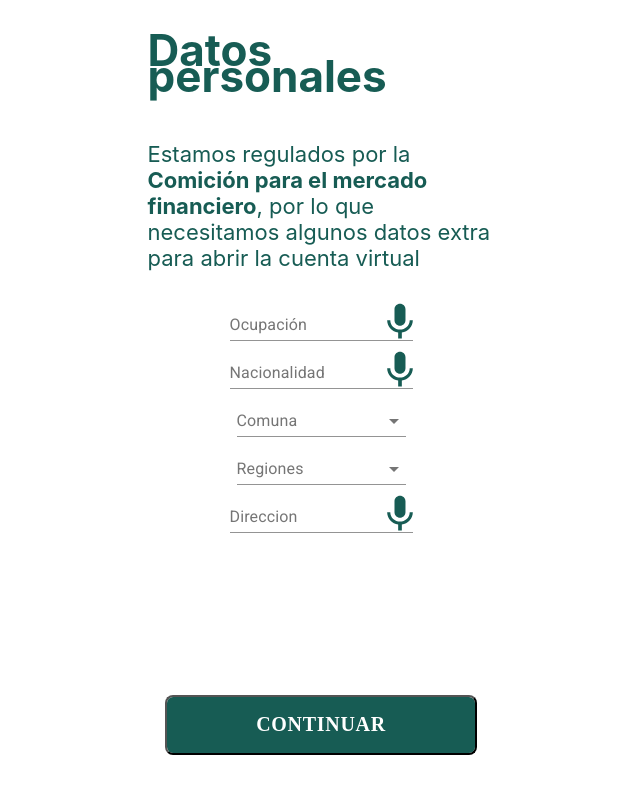
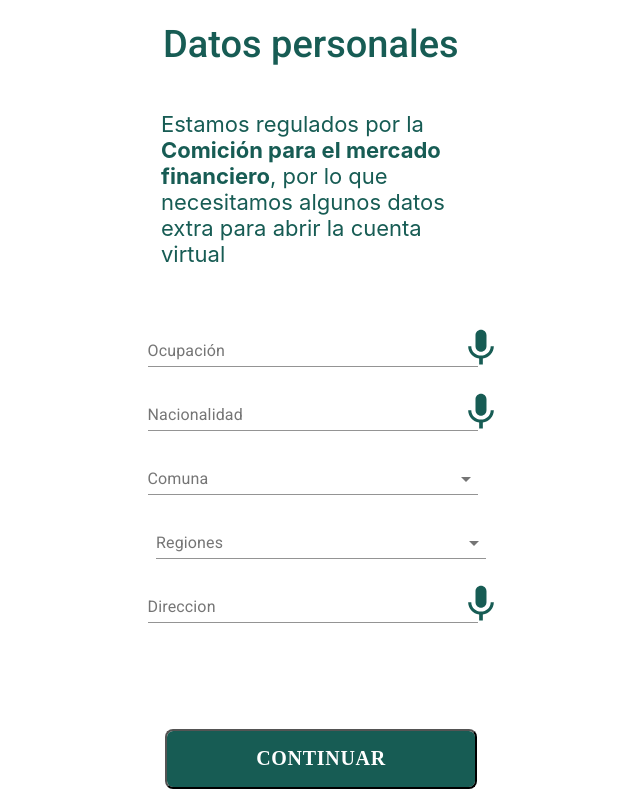
Before and after one commit to veronicaurrutia/scl012-tenpo, a React (Create React App) app: page /data in a window 1280 px wide. Shown: the whole page, without its empty margins (319-959 px from the left). Built offline with nearby package versions, Linux system fonts and the light colour scheme.

Commit message:
cambios estilos generales

```diff
--- a/src/assets/css/Data.css
+++ b/src/assets/css/Data.css
@@ -3,14 +3,6 @@ form.makeStyles-root-1 {
     justify-content: center;
     align-items: center;
     flex-direction: column;
-}
-.button{
-    margin-top: 30px;
-}
-.container-button{
-    display: flex;
-
-    align-items: center;
 }
 
 .container-data{
@@ -19,22 +11,36 @@ form.makeStyles-root-1 {
     color: #175C54;
     font-size: 22px;
     line-height: 26px;
-    width: 320px;
     display: flex;
     justify-content: center;
     align-items: center;
     flex-direction: column;
-
 }
-
+.container-data h1{
+    width: 320px;
+    font-size: 38px;
+    font-family: Roboto;
+    font-style: normal;
+    font-weight: 500;
+    font-size: 38px;
+    line-height: 38px;
+    text-indent: 2px;
+    font-feature-settings: 'liga' off;
+}
+.container-data p{
+    width: 320px;
+    margin-bottom: 2em;
+}
 
 .container-da{
     position: relative;
+}
 
- }
- .container-da img {
-     position: absolute;
-     top: 10px;
-     right: 0px;
-
- }
+.container-da img {
+    position: absolute;
+    top: 10px;
+    right: 0px;
+}
+.data-button{
+    margin-top: 4em;
+}
--- a/src/assets/css/button.css
+++ b/src/assets/css/button.css
@@ -7,5 +7,6 @@
     letter-spacing: 0.7px;
     color: #FFFFFF;
     text-transform: uppercase;
-    margin-bottom: 10px;
+    /* margin-bottom: 10px; */
+    margin-top: 10px;
 }
--- a/src/assets/css/home.css
+++ b/src/assets/css/home.css
@@ -48,7 +48,7 @@
 .container-button-home{
     display: flex;
     flex-direction: column;
-    margin-top:2em;
+    margin-top: 6em;
 }
 .sigIn-btn{
     width: 312px;
--- a/src/assets/css/id.css
+++ b/src/assets/css/id.css
@@ -54,3 +54,7 @@
     color: #175C54;
     margin-top: 35px;
 }
+
+.id-btn{
+    margin-top: 4em;
+}
--- a/src/assets/css/registry.css
+++ b/src/assets/css/registry.css
@@ -12,6 +12,12 @@
     color: #175C54;
     font-weight: 500;
     width: 320px;
+    font-family: Roboto;
+    font-style: normal;
+    font-size: 38px;
+    line-height: 38px;
+    text-indent: 2px;
+    font-feature-settings: 'liga' off;
 }
 
 .container-registry p{
--- a/src/assets/css/verification.css
+++ b/src/assets/css/verification.css
@@ -37,7 +37,7 @@
 .container-btn{
     display: flex;
     flex-direction: column;
-    margin-top: 80px;
+    margin-top: 12em;
 }
 .code-btn{
     width: 312px;
@@ -48,7 +48,7 @@
     font: Bold 20px/17px Gotham;
     letter-spacing: 0.7px;
     color:  #175C54;
-    margin-bottom: 25px;
+    /* margin-bottom: 25px; */
 }
 
 .container-img{
--- a/src/assets/css/welcome.css
+++ b/src/assets/css/welcome.css
@@ -49,7 +49,7 @@
 .container-button{
     display: flex;
     flex-direction: column;
-    margin-top: 6em;
+    margin-top: 4em;
 }
 .sigIn-btn{
     width: 312px;
@@ -61,5 +61,6 @@
     letter-spacing: 0.7px;
     color:  #175C54;
     text-transform: uppercase;
+    margin-top: 10px;
 
 }
--- a/src/components/Data.jsx
+++ b/src/components/Data.jsx
@@ -5,7 +5,6 @@ import { Link } from "react-router-dom";
 import { makeStyles } from '@material-ui/core/styles';
 import TextField from '@material-ui/core/TextField';
 import mic from '../assets/img/mic.svg';
-import Shape from '../assets/img/Shape.svg';
 
 const currencies = [
   {
@@ -151,7 +150,9 @@ const useStyles = makeStyles((theme) => ({
     "& .MuiInput-underline:after": {
       borderBottomColor: "#175C54",
     },
-
+    "& .MuiFormControl-root": {
+      width: '15em',
+    }
   },
 }));
 
@@ -162,13 +163,12 @@ export default function BasicTextFields() {
   const handleChange = (event) => {
     setCurrency(event.target.value);
   };
+  return (
 
-  return (
+    <div className="container-data">
+        <h1 >Datos personales</h1>
+        <p>Estamos regulados por la <strong>Comición para el mercado financiero</strong>, por lo que necesitamos algunos datos extra para abrir la cuenta virtual</p>
     <form className={classes.root} noValidate autoComplete="off">
-<div  className="container-data">
-<h1 >Datos personales</h1>
-<p>Estamos regulados por la <strong>Comición para el mercado financiero</strong>,
-por lo que necesitamos algunos datos extra para abrir la cuenta virtual</p>
       <div className="container-da">
           <TextField id="standard-basic" label="Ocupación" />
           <img src={mic}/>
@@ -178,23 +178,16 @@ por lo que necesitamos algunos datos extra para abrir la cuenta virtual</p>
         <img src={mic}/>
       </div>
       <div className="container-da">
-          <TextField
-          id="standard-select-currency-native"
-          select
-          label="Comuna"
-          value={currency}
-          onChange={handleChange}
+          <TextField id="standard-select-currency-native" select label="Comuna" value={currency} onChange={handleChange}
             SelectProps={{
               native: true,
-          }}
-        >
+            }}>
             {currencies.map((option) => (
               <option key={option.value} value={option.value}>
                 {option.label}
               </option>
             ))}
           </TextField>
-
       </div>
           <TextField
             id="standard-select-currency-native"
@@ -204,8 +197,7 @@ por lo que necesitamos algunos datos extra para abrir la cuenta virtual</p>
             onChange={handleChange}
             SelectProps={{
               native: true,
-          }}
-        >
+            }}>
             {currencies.map((option) => (
               <option key={option.value} value={option.value}>
                 {option.label}
@@ -216,12 +208,14 @@ por lo que necesitamos algunos datos extra para abrir la cuenta virtual</p>
         <TextField id="standard-basic" label="Direccion" />
         <img src={mic}/>
       </div>
-      <div className='container-button'>
+      </form>
+      <div className='data-button'>
         <Link to="/phone">
         <ButtonPrimary title='Continuar'/>
         </Link>
       </div>
     </div>
-        </form>
+
+
   );
 }
--- a/src/components/Id.jsx
+++ b/src/components/Id.jsx
@@ -44,7 +44,7 @@ function getModalStyle() {
 
 const useStyles = makeStyles(theme => ({
   paper: {
-    width: 400,
+    width: 313,
     backgroundColor: theme.palette.background.paper,
     boxShadow: theme.shadows[3],
     padding: theme.spacing(5),
@@ -118,11 +118,10 @@ const Id = () => {
         label="Acepto conforme los terminos y condiciones del servicio."
         labelPlacement="end"
       />
-    <div className='container-btn'>
+        <div className='id-btn'>
           <Link to="/data">
-            <ButtonPrimary   title='CONTINUAR'/>
+            <ButtonPrimary title='CONTINUAR'/>
           </Link>
-
         </div>
     </div>
   )
--- a/src/components/ValidationSMS.jsx
+++ b/src/components/ValidationSMS.jsx
@@ -54,7 +54,7 @@ const ValidationWS = () => {
             <Link to='/validarWS'>
               <button className='enviar-codigo'>ENVIAR CODIGO DE NUEVO</button>
             </Link>
-            <Link to="/registrarse">
+            <Link to="/home">
                 <ButtonPrimary title='Continuar'/>
             </Link>
           </div>
--- a/src/components/ValidationWS.jsx
+++ b/src/components/ValidationWS.jsx
@@ -54,7 +54,7 @@ const ValidationWS = () => {
             <Link to='/validarWS'>
               <button className='enviar-codigo'>ENVIAR CODIGO DE NUEVO</button>
             </Link>
-            <Link to="/registrarse">
+            <Link to="/home">
                 <ButtonPrimary title='Continuar'/>
             </Link>
           </div>
--- a/src/components/Verification.jsx
+++ b/src/components/Verification.jsx
@@ -43,10 +43,10 @@ const Verification = () => {
         <div className='container-btn'>
           <button className='code-btn'>ENVIAR CÓDIGO DE NUEVO</button>
           <Link to="/home">
-            <ButtonPrimary   title='CONOCER TENPO'/>
+            <ButtonPrimary  title='CONOCER TENPO'/>
           </Link>
           <Link to="/id">
-            <ButtonPrimary  title='CREAR CUENTA DIGITAL'/>
+            <ButtonPrimary title='CREAR CUENTA DIGITAL'/>
           </Link>
         </div>
       </div>
```
Lines whose indentation alone changed are shown as unchanged.
